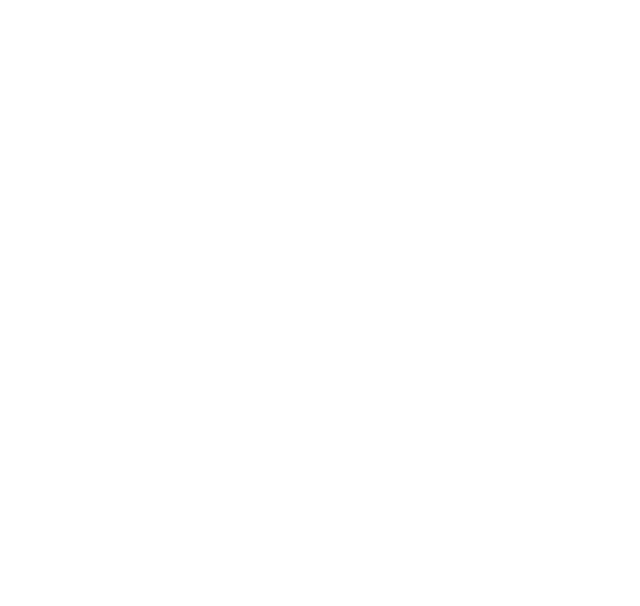
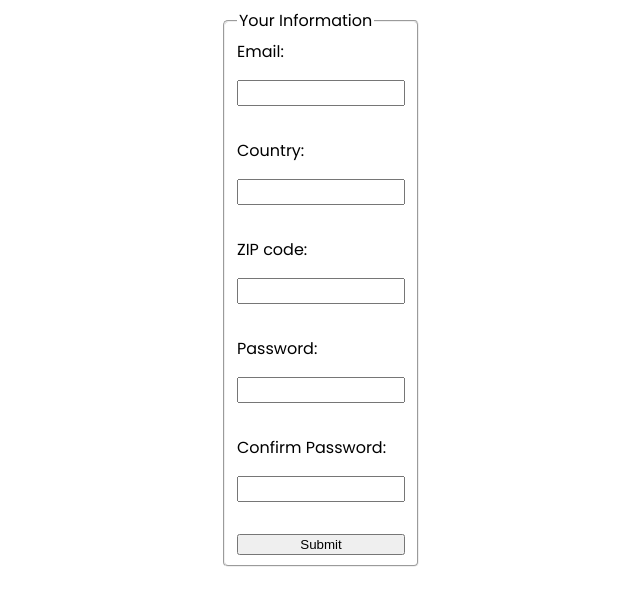
Before and after one commit to haze-09/formValidationPractice, a website built with webpack: page src/index.html in a window 1280 px wide. Shown: the whole page, without its empty margins (319-959 px from the left). Built offline with nearby package versions, Linux system fonts and the light colour scheme.

Commit message:
initial html setup with minor styling

```diff
--- a/package.json
+++ b/package.json
@@ -1,7 +1,7 @@
 {
-  "name": "template1",
+  "name": "formValidationPractice",
   "version": "1.0.0",
-  "description": "my template with a webpack config and a few plugins",
+  "description": "A small project to help practice constraint validation API and form validation in general.",
   "main": "index.js",
   "scripts": {
     "test": "echo \"Error: no test specified\" && exit 1",
--- a/src/index.html
+++ b/src/index.html
@@ -1,11 +1,41 @@
 <!DOCTYPE html>
 <html lang="en">
+
 <head>
     <meta charset="UTF-8">
     <meta name="viewport" content="width=device-width, initial-scale=1.0">
     <title>pizza</title>
 </head>
+
 <body>
+    <form novalidate>
+        <fieldset>
+            <legend>Your Information</legend>
+
+            <label for="email">Email:</label>
+            <input type="email" name="email" id="email">
+            <p class="error" id="emailErr" aria-live="polite"></p>
+
+            <label for="country">Country:</label>
+            <input type="text" name="country" id="country">
+            <p class="error" id="countryErr" aria-live="polite"></p>
+
+            <label for="zip">ZIP code:</label>
+            <input type="text" name='zip' id="zip" />
+            <p class="error" id="textErr" aria-live="polite"></p>
+
+            <label for="pwd">Password:</label>
+            <input type="password" name="pwd" id="pwd">
+            <p class="error" id="pwdErr" aria-live="polite"></p>
+
+            <label for="pwdconfirm">Confirm Password:</label>
+            <input type="password" name="confirm" id="pwdconfirm">
+            <p class="error" id="pwdConfirmErr" aria-live="polite"></p>
+
+            <button type="submit">Submit</button>
+        </fieldset>
+    </form>
 
 </body>
+
 </html>
--- a/src/style.css
+++ b/src/style.css
@@ -1 +1,23 @@
 @import url('https://fonts.googleapis.com/css2?family=Poppins:ital,wght@0,100;0,200;0,300;0,400;0,500;0,600;0,700;0,800;0,900;1,100;1,200;1,300;1,400;1,500;1,600;1,700;1,800;1,900&display=swap');
+
+body{
+    display: flex;
+    justify-content: center;
+
+}
+fieldset{
+    font-family: "Poppins", sans-serif;
+    border-radius: 5px;
+    display: flex;
+    flex-direction: column;
+    gap: 2vh;
+}
+
+input{
+    max-width: 10rem;
+    font-family: inherit;
+}
+
+.error{
+    margin: 0;
+}
```
Also changed, not shown: 1 other file.
